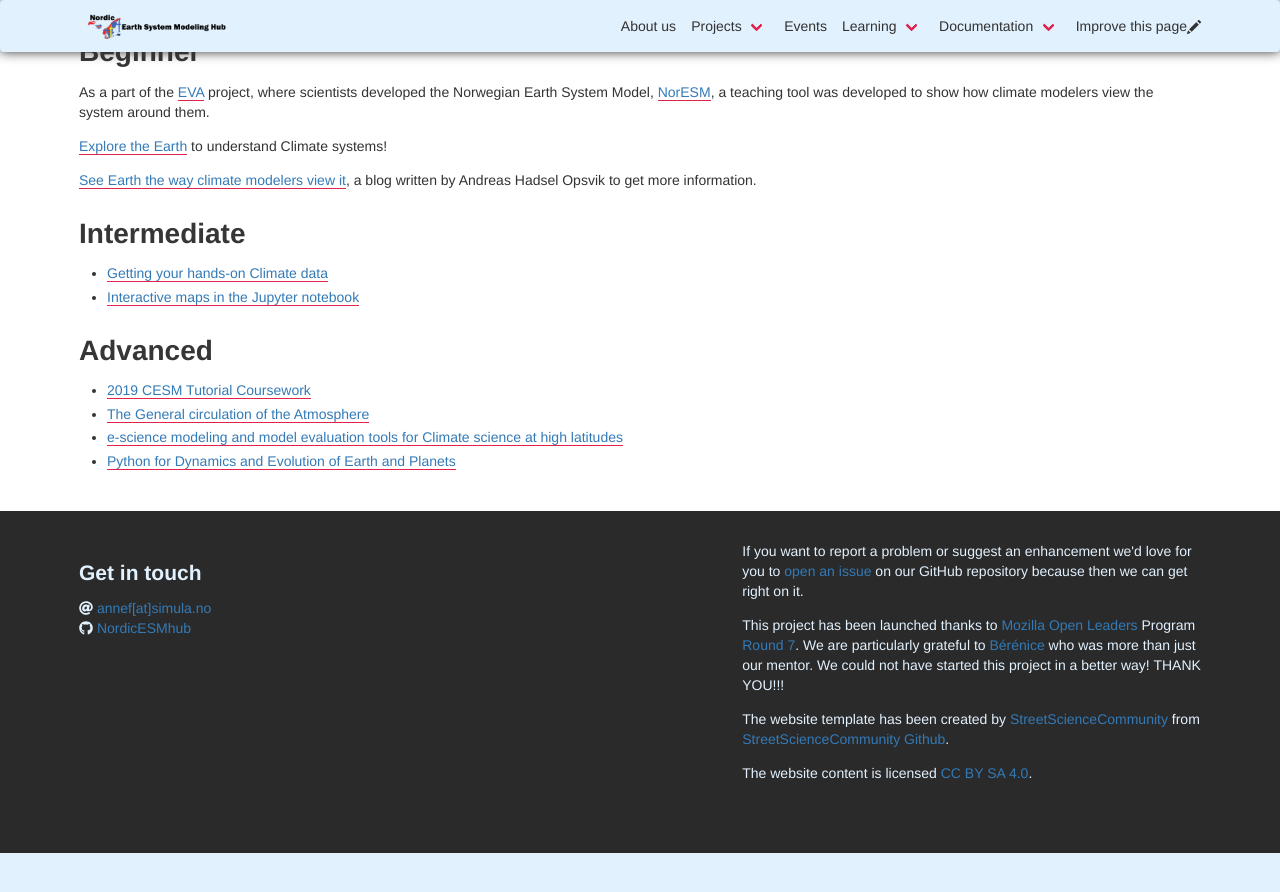
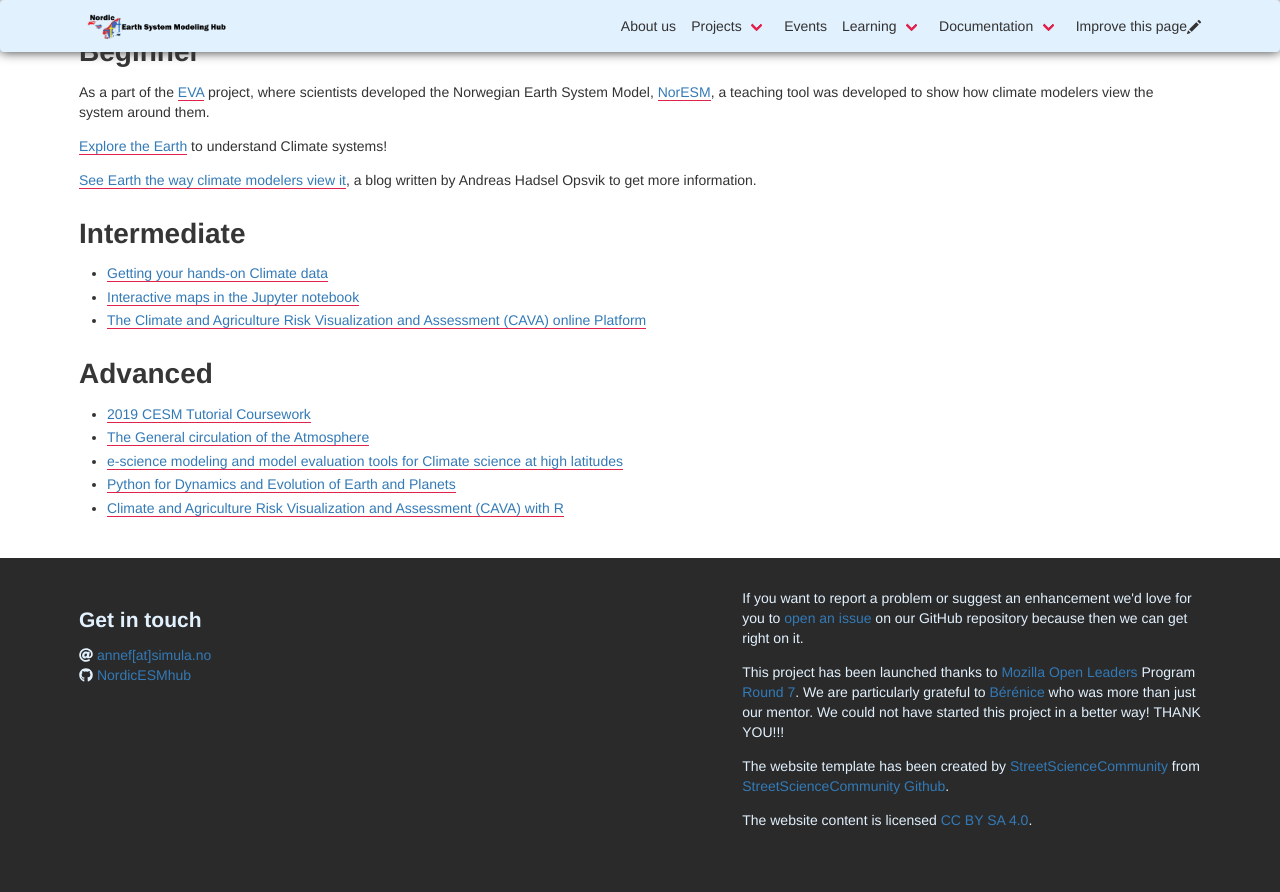
Before and after one commit to NordicESMhub/nordicesmhub.github.io, a Jekyll site: the page built from _tutorials/science.md, in a window 1280 px wide and 900 px high, scrolled down 644 px. Shown: the top 892 px of the window. Built offline with Jekyll 4.4.1, drawn with Linux system fonts in a browser that asks for light colours; nearby versions of some CDN libraries; before the commit the page ends 1497 px from its top, so only the background shows below that.

Commit message:
Added information of CAVA (#19)
- CAVA Platform and CAVA R training

```diff
--- a/_tutorials/science.md
+++ b/_tutorials/science.md
@@ -16,7 +16,7 @@ As a part of the [EVA](https://www.nersc.no/project/eva) project, where scientis
 
 - [Getting your hands-on Climate data](https://nordicesmhub.github.io/climate-data-tutorial/)
 - [Interactive maps in the Jupyter notebook](https://carpentries-incubator.github.io/jupyter_maps/)
-
+- [The Climate and Agriculture Risk Visualization and Assessment (CAVA) online Platform](https://fao-cava.predictia.es/)
 
 # Advanced
 
@@ -24,3 +24,4 @@ As a part of the [EVA](https://www.nersc.no/project/eva) project, where scientis
 - [The General circulation of the Atmosphere](https://nordicesmhub.github.io/GEO4962/)
 - [e-science modeling and model evaluation tools for Climate science at high latitudes](https://nordicesmhub.github.io/NEGI-Andoya-2018)
 - [Python for Dynamics and Evolution of Earth and Planets](https://nordicesmhub.github.io/deep_python/)
+- [Climate and Agriculture Risk Visualization and Assessment (CAVA) with R](https://risk-team.github.io/CAVAanalytics/articles/Introduction.html)
```
